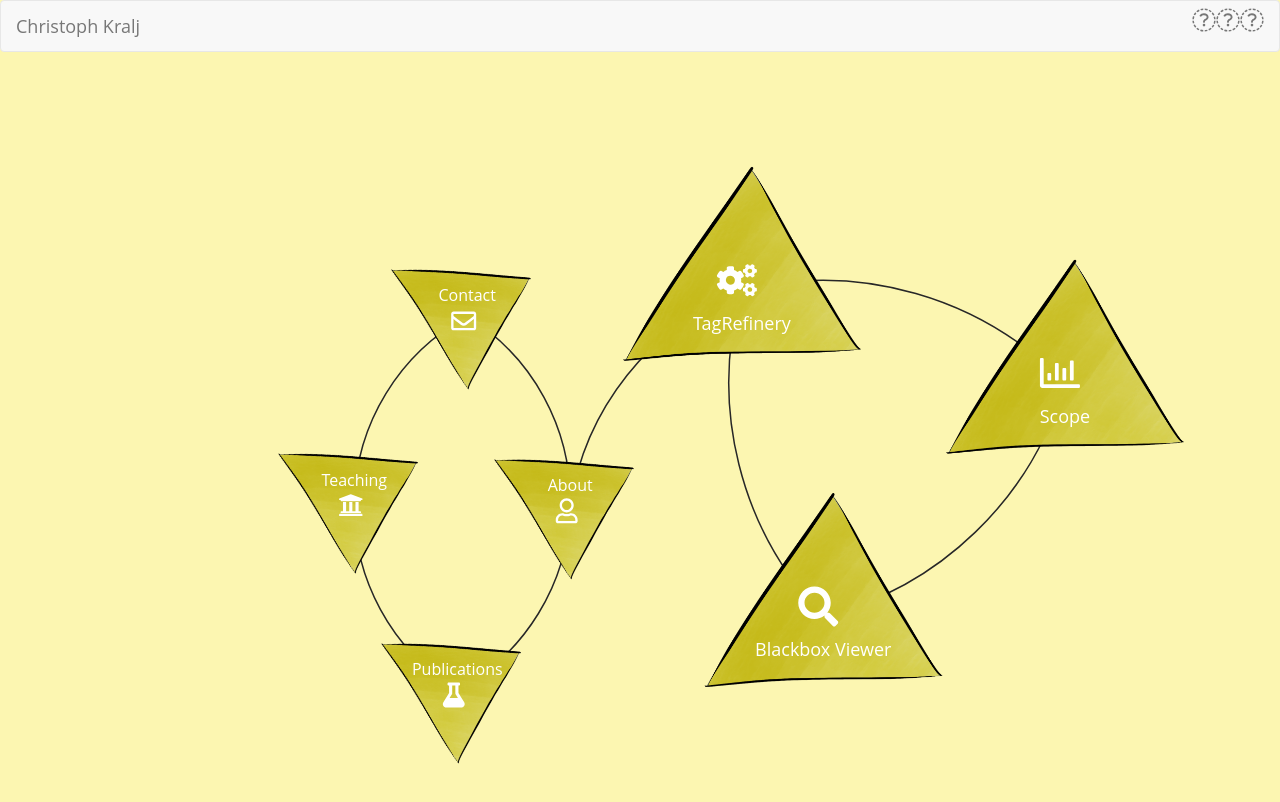
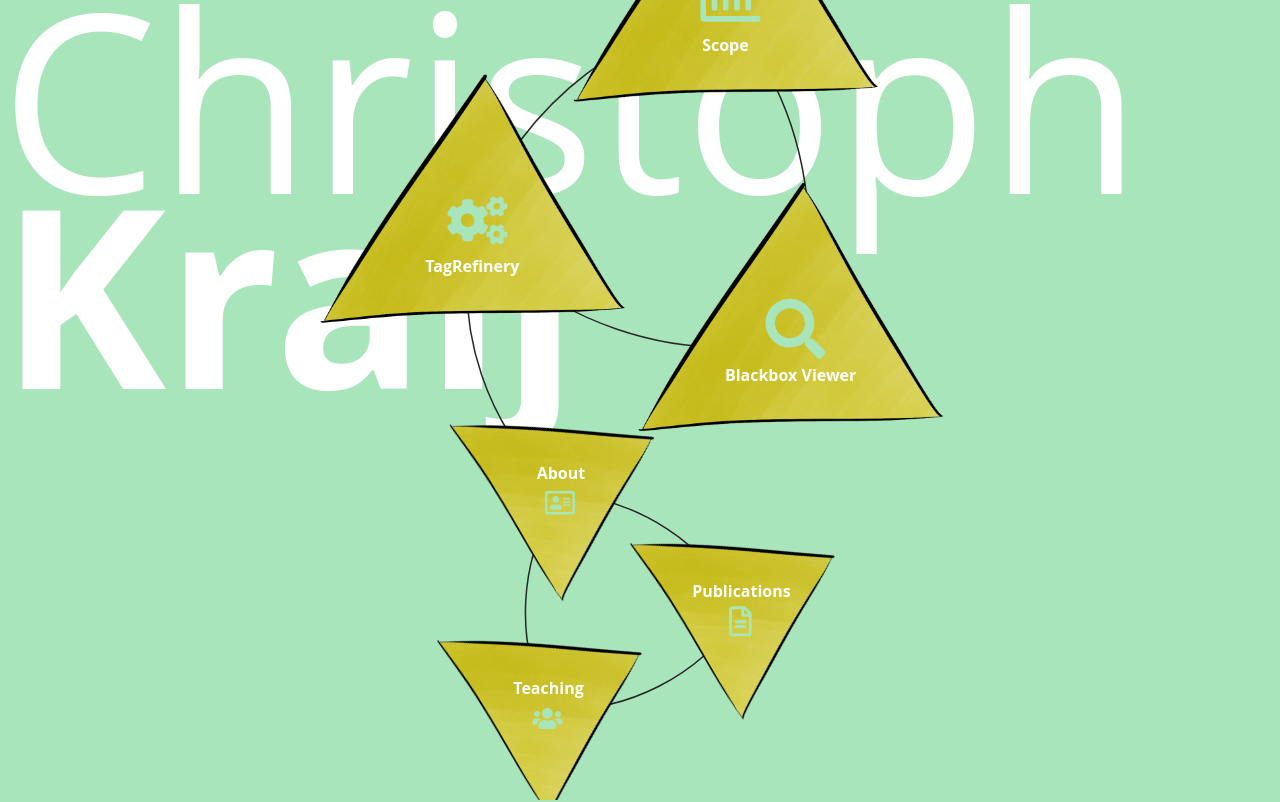
Before and after one commit to Christoph/Christoph.github.io, a website: page index.html in a window 1280 px wide. Shown: the top 802 px of the page. Drawn offline with nearby package versions, Linux system fonts and the light colour scheme.

Commit message:
Landing page finished

```diff
--- a/css/main.css
+++ b/css/main.css
@@ -4,6 +4,20 @@ https://coolors.co/ddd201-eaf8bf-006992-27476e-001d4a  */
 
 body {
     font-family: 'Open Sans', sans-serif
+}
+
+html, body {
+    margin: 0;
+    height: 100%;
+    background-color: #A9E5BB;
+}
+
+.background {
+  margin-top: -60px;
+  position: absolute;
+  /* z-index: -1; */
+  overflow: hidden;
+  text-align: left;
 }
 
 .small {
@@ -50,7 +64,7 @@ body {
   display: inline-block;
   position: relative;
   height: 100%;
-  width: 90%;
+  width: 100%;
 }
 
 .navlist {
@@ -71,11 +85,6 @@ body {
     transition: fill 1s;
 }
 
-.nodes:hover text {
-    text-decoration: underline;
-    text-decoration-color: #272727;
-}
-
 .nodes text {
     fill: white;
     font-weight: 400;
@@ -84,17 +93,23 @@ body {
 }
 
 .nodes a.big text {
-    font-size: large;
+  font-size: medium;
+  font-weight: 700;
+}
+
+.nodes a.small text {
+    font-size: medium;
+    font-weight: 700;
 }
 
 .nodes .icon {
-    color: white;
+    color: #A9E5BB;
     text-decoration: none;
     pointer-events: none;
 }
 
 .nodes:hover .icon {
-    fill: white;
+    fill: black;
     text-decoration: none;
 }
 
--- a/index.html
+++ b/index.html
@@ -1,6 +1,6 @@
 <!doctype html>
 <!--suppress HtmlUnknownTarget -->
-<html style="height: 100%; width: 100%">
+<html>
 <head>
   <meta charset="utf-8">
   <title>Christoph Kralj</title>
@@ -13,11 +13,11 @@
 
   <script defer src="https://use.fontawesome.com/releases/v5.0.6/js/all.js"></script>
 </head>
-<body style="height: 100%; width: 100%;background-color: #FCF6B1;">
+<body>
 
 <!-- MAIN -->
-<div id="main" style="height: 100%; width: 100%;text-align: center;">
-  <nav class="navbar navbar-default">
+<div id="main" style="height: 100%; width: 100%;text-align: center; position: relative;">
+    <!-- <nav class="navbar navbar-default">
       <div class="container-fluid">
         <div class="navbar-header">
           <a class="navbar-brand" href="#">Christoph Kralj</a>
@@ -26,15 +26,13 @@
         <a class="pull-right fa fa-linkedin-square navbar-github" style="margin-top: 7px; color: #777; font-size: x-large" href="https://www.linkedin.com/in/christoph-kralj-63a5a8132" target="_blank"></a>
         <a class="pull-right fa fa-envelope-o navbar-github" style="margin-top: 7px; color: #777; font-size: x-large" href="mailto:christoph.kralj@gmail.com?Subject=Hello%20Christoph!" target="_top"></a>
       </div>
-  </nav>
-
+    </nav> -->
+    <div class="background">
+      <h1 class="" style="color: white; font-size: 250px; margin-bottom: 0px">Christoph </h1>
+      <h1 class="" style="color: white; font-size: 250px; margin-top: -80px"> <strong>Kralj</strong></h1>
+    </div>
     <div class="vertMain">
-  <div id="graph" style="width: 100%; height: 100%">
-
-  </div>
-  <div style="position: relative; height: 250px; width: 500px">
-    <h2 style="text-align: center; position: relative; left: 130px; top: 272px; width: 250px;"><hr></h2>
-  </div>
+      <div id="graph" style="width: 100%; height: 100%"></div>
     </div>
   </div>
 </div>
--- a/vis.js
+++ b/vis.js
@@ -12,10 +12,10 @@ function main() {
 
    let projects = {
        nodes: [
-           {label: "About", r: 100, icon: "far fa-user", url: "about.html"},
-           {label: "Publications", r: 100, icon: "fas fa-flask", url: "publications.html"},
-           {label: "Teaching", r: 100, icon: "fas fa-university", url: "teaching.html"},
-           {label: "Contact", r: 100, icon: "far fa-envelope", url: "contact.html"},
+           {label: "About", r: 100, icon: "far fa-address-card", url: "about.html"},
+           {label: "Publications", r: 100, icon: "far fa-file-alt", url: "publications.html"},
+           {label: "Teaching", r: 100, icon: "fas fa-users", url: "teaching.html"},
+           // {label: "Contact", r: 100, icon: "far fa-envelope", url: "contact.html"},
            {label: "TagRefinery", r: 160, icon: "fas fa-cogs", url: "http://tagrefinery.cs.univie.ac.at/"},
            {label: "Scope", r: 160, icon: "far fa-chart-bar", url: "http://scope.ai/"},
            {label: "Blackbox Viewer", r: 160, icon: "fas fa-search", url: "https://christoph.github.io/blackbox_viewer/"},
@@ -23,12 +23,12 @@ function main() {
        links: [
            {"source": "0", "target": "1" },
            {"source": "1", "target": "2" },
-           {"source": "2", "target": "3" },
-           {"source": "3", "target": "0" },
-           {"source": "0", "target": "4" },
+           {"source": "2", "target": "0" },
+           // {"source": "3", "target": "0" },
+           {"source": "0", "target": "3" },
+           {"source": "3", "target": "4" },
            {"source": "4", "target": "5" },
-           {"source": "5", "target": "6" },
-           {"source": "6", "target": "4" },
+           {"source": "5", "target": "3" },
        ]
    }
 
@@ -44,8 +44,8 @@ function linkArc(d) {
 }
 
 function setSize(data, svg, chartLayer) {
-   width = document.querySelector("#graph").clientWidth
-   height = document.querySelector("#graph").clientHeight
+   width = document.querySelector("#main").clientWidth
+   height = document.querySelector("#main").clientHeight
 
    margin = {top:0, left:0, bottom:0, right:0 }
 
@@ -102,18 +102,18 @@ function drawChart(data, svg) {
                 if(d.r == 160) {
                     d3.select(this)
                         .attr("class", "big")
-                    return "rotate(0) scale(2.5) translate(-25, -35)"
+                    return "rotate(0) scale(3.2) translate(-25, -35)"
                 }
                 else {
                     d3.select(this)
                         .attr("class", "small")
-                    return "rotate(60) scale(1.5) translate(-30, -35)"
+                    return "rotate(60) scale(2.2) translate(-30, -35)"
                 }
             })
             .on("mouseover", function(d) {
                  d3.select(this).style("cursor", "pointer");
                  if(d.r == 160) {
-                   d3.select(this).transition().attr("transform", "rotate(60) scale(2.8) translate(-25, -32)")
+                   d3.select(this).transition().attr("transform", "rotate(60) scale(3) translate(-25, -32)")
                  }
                  else {
                    d3.select(this).transition().attr("transform", "rotate(0) scale(2) translate(-27, -38)")
@@ -122,10 +122,10 @@ function drawChart(data, svg) {
            .on("mouseout", function(d) {
                 d3.select(this).style("cursor", "default");
                 if(d.r == 160) {
-                  d3.select(this).transition().attr("transform", "rotate(0) scale(2.5) translate(-25, -35)")
+                  d3.select(this).transition().attr("transform", "rotate(0) scale(3.2) translate(-25, -35)")
                 }
                 else {
-                  d3.select(this).transition().attr("transform", "rotate(60) scale(1.5) translate(-30, -35)")
+                  d3.select(this).transition().attr("transform", "rotate(60) scale(2.2) translate(-30, -35)")
                 }
             })
             .on("click", function(d) {
@@ -175,26 +175,26 @@ function drawChart(data, svg) {
     })
     .attr("y", function(d) {
         if(d.r == 160) {
-            return -30
+            return -42
         }
         else {
-            return -8
+            return -6
         }
     })
     .attr("height", function(d) {
         if(d.r == 160) {
-            return 40
+            return 60
         }
         else {
-            return 25
+            return 30
         }
     })
     .attr("width", function(d) {
         if(d.r == 160) {
-            return 40
+            return 60
         }
         else {
-            return 25
+            return 30
         }
     })
 
```
Lines whose indentation alone changed are shown as unchanged.
